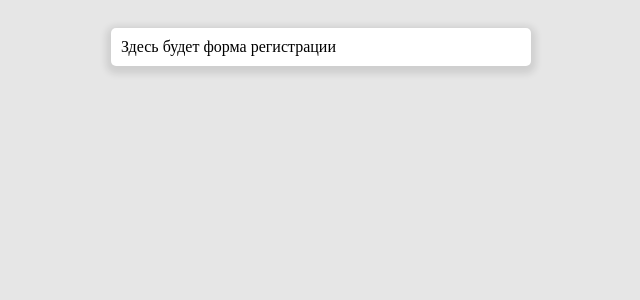
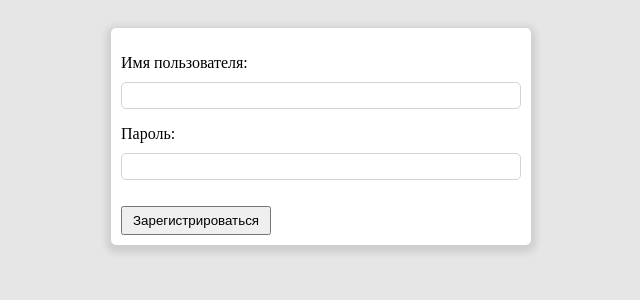
Before and after one commit to SergeyLebidko/ChannelsTraining, a Django app: page /register/ in a window 1280 px wide. Shown: the top 300 px of the page, without its empty margins (319-959 px from the left). Run offline with Django 3.2, Linux system fonts and the light colour scheme.

Commit message:
Добавлена форма для регистрации

```diff
--- /dev/null
+++ b/chat/forms.py
@@ -0,0 +1,6 @@
+from django import forms
+
+
+class RegisterForm(forms.Form):
+    username = forms.CharField(label='Имя пользователя', required=True)
+    password = forms.CharField(label='Пароль', widget=forms.PasswordInput, required=True)
--- a/chat/views.py
+++ b/chat/views.py
@@ -1,6 +1,8 @@
 from django.shortcuts import render
 from django.urls import reverse_lazy
 from django.contrib.auth.views import LoginView, LogoutView
+
+from .forms import RegisterForm
 
 
 def index(request):
@@ -27,4 +29,8 @@ class Logout(LogoutView):
 
 
 def register(request):
-    return render(request, 'chat/register.html', {})
+    context = {}
+    if request.method == 'GET':
+        form = RegisterForm()
+        context['form'] = form
+    return render(request, 'chat/register.html', context=context)
--- a/templates/chat/register.html
+++ b/templates/chat/register.html
@@ -9,7 +9,11 @@
 </head>
 <body>
 <div class="container small-container">
-    Здесь будет форма регистрации
+    <form method="post">
+        {{ form.as_p }}
+        {% csrf_token %}
+        <input type="submit" value="Зарегистрироваться">
+    </form>
 </div>
 </body>
 </html>
```
